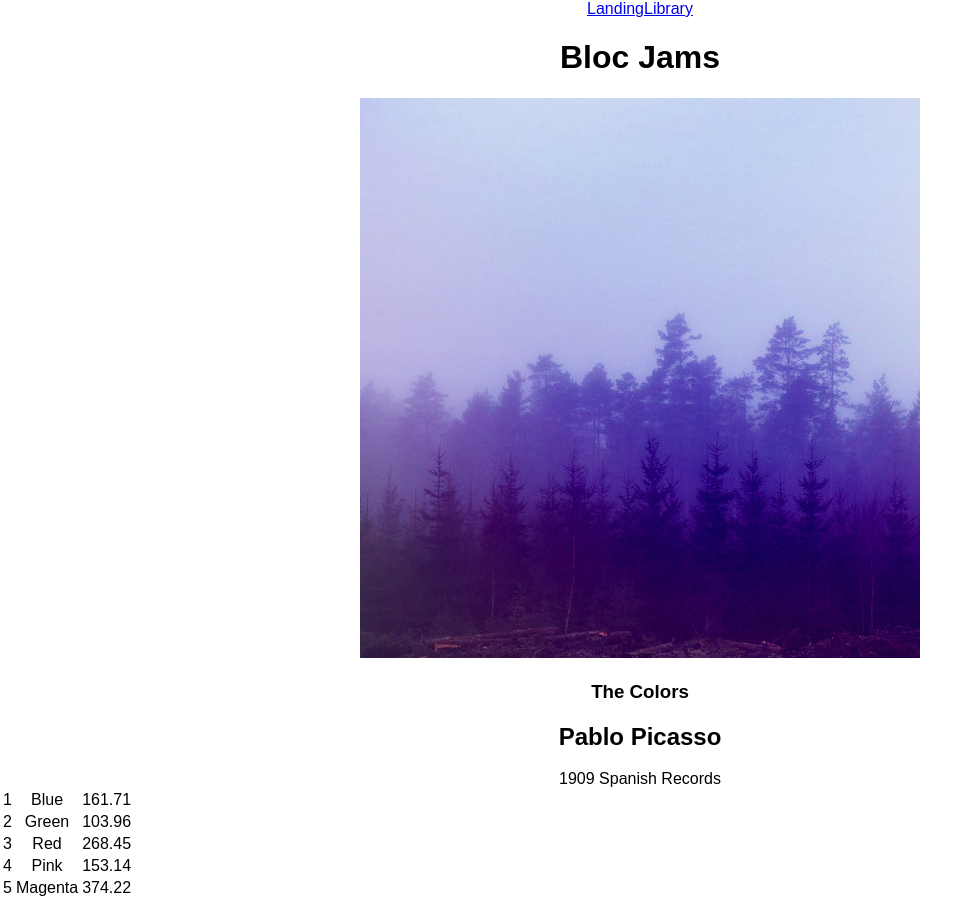
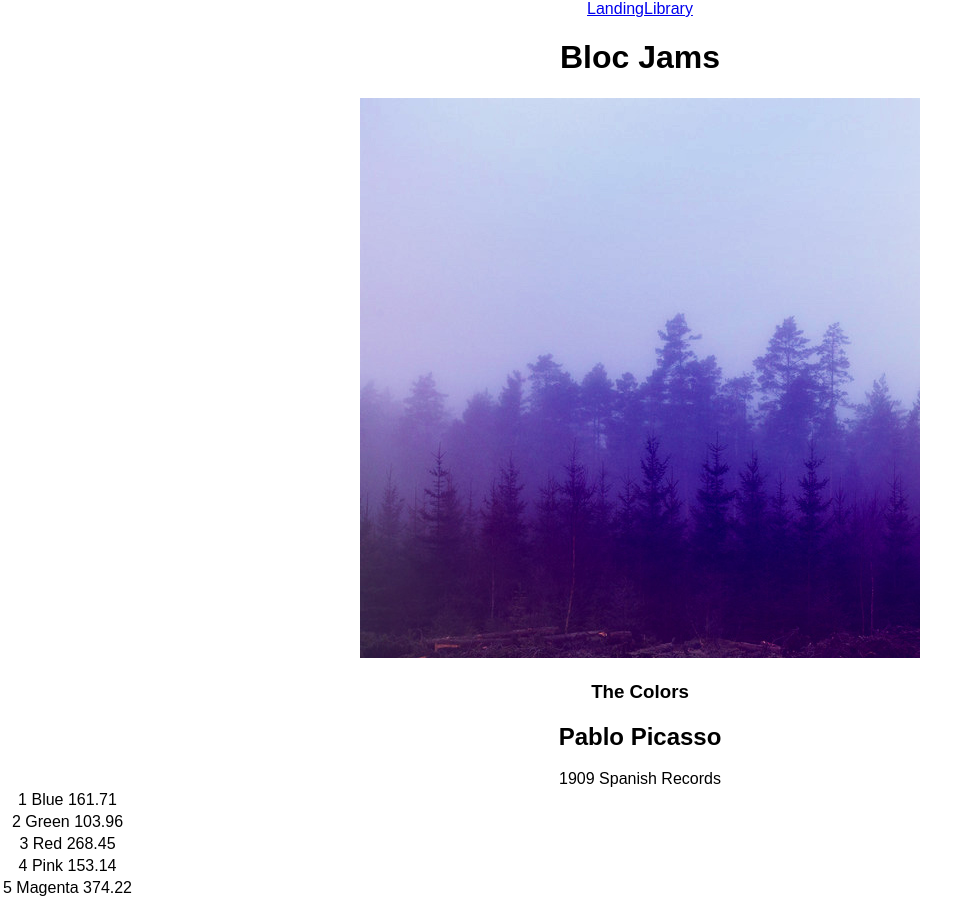
Before and after one commit to codedubs/bloc-jams-react, a React (Create React App) app: page /album/the-colors in a window 1280 px wide. Shown: the whole page, without its empty margins (0-980 px from the left). Built offline with nearby package versions, Linux system fonts and the light colour scheme.

Commit message:
Assignment 6 completed

```diff
--- a/public/index.html
+++ b/public/index.html
@@ -10,6 +10,8 @@
     -->
     <link rel="manifest" href="%PUBLIC_URL%/manifest.json">
     <link rel="shortcut icon" href="%PUBLIC_URL%/favicon.ico">
+
+    <link href="https://unpkg.com/ionicons@4.4.2/dist/css/ionicons.min.css" rel="stylesheet" type="text/css">
     <!--
       Notice the use of %PUBLIC_URL% in the tags above.
       It will be replaced with the URL of the `public` folder during the build.
--- a/src/App.css
+++ b/src/App.css
@@ -26,3 +26,18 @@
   from { transform: rotate(0deg); }
   to { transform: rotate(360deg); }
 }
+
+
+
+
+#song-list tbody td:hover .buttons {
+  display: inline-block;
+}
+
+#song-list tbody td .buttons {
+  display: none;
+}
+
+#song-list tbody td:hover .index {
+  display: none;
+}
--- a/src/components/Album.js
+++ b/src/components/Album.js
@@ -1,6 +1,8 @@
 
 import React, { Component } from 'react';
 import albumData from './../data/albums';
+
+
 
 
 class Album extends Component {
@@ -15,13 +17,22 @@ class Album extends Component {
     this.state = {
       album: album,
       currentSong: album.songs[0],
-      isPlaying: false
+      isPlaying: false,
+      hover: true,
+      showButtons: true
+
+
     };
 
     this.audioElement = document.createElement('audio');
     this.audioElement.src = album.songs[0].audioSrc;
 
+    this.onMouseEnter = this.onMouseEnter.bind(this);
+    this.onMouseLeave = this.onMouseLeave.bind(this);
+
+    this.handleToggleClick = this.handleToggleClick.bind(this);
   }
+
 
 
   play() {
@@ -43,13 +54,40 @@ class Album extends Component {
     const isSameSong = this.state.currentSong === song;
     if (this.state.isPlaying && isSameSong) {
       this.pause();
+      this.setState(state => ({
+        showButtons: !this.state.showButtons
+      }));
+    } else if (!isSameSong) {
+      this.setSong(song);
+
     } else {
-      if (!isSameSong) { this.setSong(song); }
       this.play();
+      this.setState(state => ({
+        showButtons: !this.state.showButtons
+      }));
     }
   }
 
+  onMouseEnter() {
+    this.setState({ hover: true });
+  }
+
+  onMouseLeave() {
+    this.setState({hover: false });
+  }
+
+
+  handleToggleClick() {
+
+
+  }
+
+
   render() {
+
+    const play = <span className="ion-md-play"></span>
+    const pause = <span className="ion-md-pause"></span>
+
     return(
       <section className="album">
         <section id="album-info">
@@ -69,14 +107,21 @@ class Album extends Component {
           <tbody>
             {
               this.state.album.songs.map( (song, index) =>
-                <tr className="song" key={ index } onClick={ () => this.handleSongClick(song) }>
-                  <td> { index + 1 } </td>
-                  <td> { this.state.album.songs[index].title } </td>
-                  <td> { this.state.album.songs[index].duration } </td>
+
+                <tr className="song" key={index} onMouseEnter={ () => this.onMouseEnter() } onMouseLeave={ () => this.onMouseLeave() } onClick={ () => this.handleSongClick(song) }>
+                  <td>
+                    <span className="index"> { index+1 } </span>
+
+                    <button className="buttons" >
+                      {this.state.showButtons ? play : pause}
+                    </button>
+
+                    <span className="song-title"> { this.state.album.songs[index].title } </span>
+                    <span className="song-duration"> { this.state.album.songs[index].duration } </span>
+                  </td>
                 </tr>
               )
             }
-
           </tbody>
         </table>
       </section>
```
